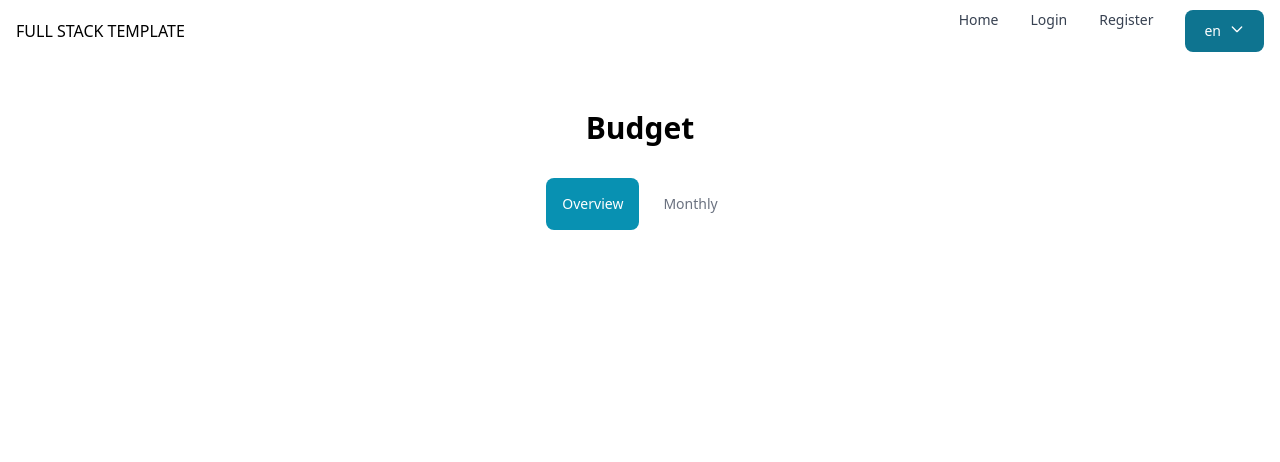
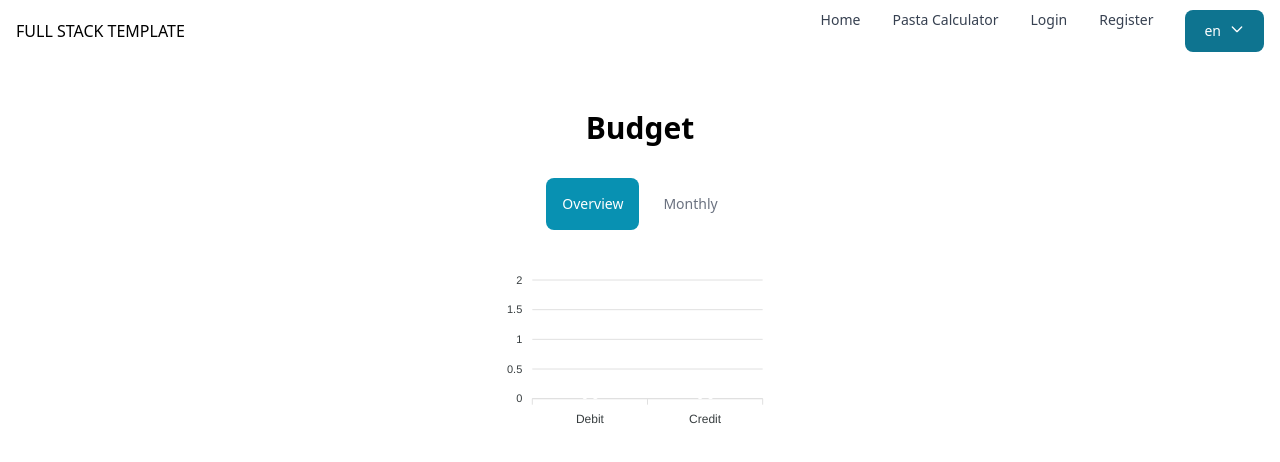
Before and after one commit to 104-Berlin/james-tools, a React (Vite) app in the folder frontend/: page /budget in a window 1280 px wide. Shown: the top 462 px of the page. Built offline with nearby package versions, Linux system fonts and the light colour scheme; no server answers.

Commit message:
Added pasta calculation and some charts

```diff
--- a/frontend/package.json
+++ b/frontend/package.json
@@ -10,12 +10,14 @@
     "preview": "vite preview"
   },
   "dependencies": {
+    "apexcharts": "^3.54.1",
     "axios": "^1.7.7",
     "flowbite-react": "^0.10.2",
     "https": "^1.0.0",
     "i18next": "^23.16.5",
     "i18next-http-backend": "^2.6.2",
     "react": "^18.3.1",
+    "react-apexcharts": "^1.5.0",
     "react-dom": "^18.3.1",
     "react-i18next": "^15.1.1",
     "react-icons": "^5.3.0",
--- /dev/null
+++ b/frontend/public/locales/de/pasta_ratio.json
@@ -0,0 +1,6 @@
+{
+    "sm": "Klein",
+    "md": "Mittel",
+    "lg": "Groß",
+    "xl": "Extra groß"
+}
--- a/frontend/public/locales/de/translation.json
+++ b/frontend/public/locales/de/translation.json
@@ -6,5 +6,6 @@
     "budget": "Budget",
     "profile": "Profil",
     "delete": "Löschen",
-    "add": "Hinzufügen"
+    "add": "Hinzufügen",
+    "pasta_ratio_header": "Pasta Rechner"
 }
--- /dev/null
+++ b/frontend/public/locales/en/pasta_ratio.json
@@ -0,0 +1,6 @@
+{
+    "sm": "Small",
+    "md": "Medium",
+    "lg": "Large",
+    "xl": "Extra Large"
+}
--- a/frontend/public/locales/en/translation.json
+++ b/frontend/public/locales/en/translation.json
@@ -6,5 +6,6 @@
     "budget": "Budget",
     "profile": "Profile",
     "delete": "Delete",
-    "add": "Add"
+    "add": "Add",
+    "pasta_ratio_header": "Pasta Calculator"
 }
--- a/frontend/src/App.tsx
+++ b/frontend/src/App.tsx
@@ -7,6 +7,7 @@ import Profile from "./routes/Profile";
 import Register from "./routes/Register";
 import Login from "./routes/Login";
 import Budget from "./routes/Budget";
+import PastaRatio from "./routes/PastaRatio";
 
 function App() {
   const router = createBrowserRouter([
@@ -17,6 +18,10 @@ function App() {
     {
       path: "/profile",
       element: <Profile />,
+    },
+    {
+      path: "/pasta_ratio",
+      element: <PastaRatio />,
     },
     {
       path: "/budget",
--- /dev/null
+++ b/frontend/src/components/Charts.tsx
@@ -0,0 +1,87 @@
+import { ApexOptions } from "apexcharts";
+import Chart from "react-apexcharts";
+
+
+export type PieChartProps = {
+    data: number[];
+}
+
+export function PieChart({ data }: PieChartProps) {
+    let options: ApexOptions = {
+        labels: ["Debit", "Credit"],
+        legend: {
+            show: false,
+            position: "bottom"
+        },
+        dataLabels: {
+            enabled: true,
+        }
+    };
+
+    return (
+        <Chart type="pie" options={options} series={data} />
+    )
+}
+
+export type BarChartProps = {
+    data: ApexAxisChartSeries | ApexNonAxisChartSeries;
+}
+
+export function BarChart({ data }: BarChartProps) {
+    let options: ApexOptions = {
+        chart: {
+            toolbar: {
+                show: false,
+            },
+            zoom: {
+                enabled: false,
+
+            }
+        },
+        plotOptions: {
+            bar: {
+                horizontal: false,
+                borderRadius: 5,
+                colors: {
+                    ranges: [
+                        {
+                            from: 0,
+                            to: 0,
+                            color: '#FF5733' // Rot für Debit
+                        },
+                        {
+                            from: 1,
+                            to: 1,
+                            color: '#33FF57' // Grün für Credit
+                        }
+                    ]
+                }
+            }
+        },
+        xaxis: {
+            categories: ["Debit", "Credit"],
+
+        },
+        fill: {
+            opacity: 1
+        },
+        dataLabels: {
+            enabled: true,
+            formatter: (val) => {
+                return val + " €"
+            }
+        },
+        tooltip: {
+            y: {
+                formatter: (val) => {
+                    return val + " €"
+                }
+            }
+        },
+        colors: ['#FF5733', '#33FF57']
+    }
+
+    return (
+        <Chart type="bar" series={data} options={options} />
+    )
+}
--- a/frontend/src/components/EditField.tsx
+++ b/frontend/src/components/EditField.tsx
@@ -73,6 +73,10 @@ export default function EditField(props: EditFieldProps) {
     }
 
     let id = props.id ?? "edit_field";
+    let pattern = undefined;
+    if (type === "number") {
+        pattern = "[0-9]*";
+    }
 
     return (
         <div
@@ -82,7 +86,7 @@ export default function EditField(props: EditFieldProps) {
             <div className={props.style === "button" ? "flex" : ""}>
                 <input
                     id={id}
-                    value={editing ? editValue : props.value}
+                    value={(editing && !props.onChange) ? editValue : props.value}
                     disabled={!editing}
                     autoFocus={props.autoFocus}
                     onChange={(e) => { handleChange(e.target.value) }}
@@ -91,6 +95,7 @@ export default function EditField(props: EditFieldProps) {
                     onSubmit={submit}
                     ref={inputRef}
                     className={final_css}
+                    pattern={pattern}
                 />
 
                 {(props.style !== "button" || editing) ? null :
--- a/frontend/src/components/Header.tsx
+++ b/frontend/src/components/Header.tsx
@@ -17,6 +17,9 @@ function Header() {
             <Navbar.Collapse>
                 <Navbar.Link href="/">
                     {t("home")}
+                </Navbar.Link>
+                <Navbar.Link href="pasta_ratio">
+                    {t("pasta_ratio_header")}
                 </Navbar.Link>
                 <ProtectedRoute>
                     <Navbar.Link href="/budget">
--- a/frontend/src/provider/AuthProvider.tsx
+++ b/frontend/src/provider/AuthProvider.tsx
@@ -13,21 +13,17 @@ export function AuthProvider({ children }: PropsWithChildren<{}>) {
 
     let setToken = (value?: string) => {
         if (value) {
+            axios.defaults.headers.common["Authorization"] = `Bearer ${token}`;
+            console.log("Setting token to: ", value);
+            localStorage.setItem("token", value);
             _setToken(value);
         } else {
+            delete axios.defaults.headers.common["Authorization"];
+            console.log("Removed token");
+            localStorage.removeItem("token");
             _setToken(null);
         }
     }
-
-    useEffect(() => {
-        if (token) {
-            axios.defaults.headers.common["Authorization"] = `Bearer ${token}`;
-            localStorage.setItem("token", token);
-        } else {
-            delete axios.defaults.headers.common["Authorization"];
-            localStorage.removeItem("token");
-        }
-    }, [token])
 
     const contextValue = useMemo(() => ({ token, setToken }), [token]);
 
--- a/frontend/src/routes/Budget.tsx
+++ b/frontend/src/routes/Budget.tsx
@@ -4,20 +4,33 @@ import { addMonthly, Monthly as TMonthly, getMonthly, updateMonthly, deleteMonth
 import { KeyboardEvent, useEffect, useState } from "react";
 import DataTable from "../components/DataTable";
 import EditField from "../components/EditField";
+import { BarChart, PieChart } from "../components/Charts";
+import { ApexOptions } from "apexcharts";
 
 
 export default function Budget() {
     let { t } = useTranslation("budget");
+    let [monthly, setMonthly] = useState<TMonthly[]>([]);
+
+    const fetchMonthly = () => {
+        getMonthly().then((res) => {
+            setMonthly(res.data);
+        });
+    };
+
+    useEffect(() => {
+        fetchMonthly();
+    }, []);
 
     return (
         <div className="flex flex-col justify-center items-center p-4">
             <h1 className="font-extrabold text-3xl p-8">Budget</h1>
             <Tabs variant="pills" className="w-full items-center justify-center">
                 <Tabs.Item title={t("overview")}>
-                    <Overview />
+                    <Overview monthly={monthly} />
                 </Tabs.Item>
                 <Tabs.Item title={t("monthly")}>
-                    <Monthly />
+                    <Monthly monthly={monthly} fetchMonthly={fetchMonthly} setMonthly={setMonthly} />
                 </Tabs.Item>
             </Tabs>
         </div>
@@ -25,36 +38,42 @@ export default function Budget() {
 }
 
 type OverviewProps = {
+    monthly: TMonthly[];
 }
 
-function Overview(_: OverviewProps) {
+function Overview(props: OverviewProps) {
+    const { t } = useTranslation("budget");
+
+    let data = props.monthly.reduce((acc, row) => {
+        return [acc[0] + row.debit, acc[1] + row.credit];
+    }, [0, 0]);
+
+
+    let series: ApexAxisChartSeries = [{
+        name: "Saldo",
+        data: [{
+            x: t("debit"), y: data[0], fillColor: "#FF5733"
+        }, { x: t("credit"), y: data[1], fillColor: "#33FF57" }],
+        group: "Overview"
+    }];
+
     return (
         <div>
-
-        </div>
+            <BarChart data={series} />
+        </div >
     )
 }
 
 type MonthlyProps = {
-
+    monthly: TMonthly[];
+    setMonthly: (monthly: TMonthly[]) => void;
+    fetchMonthly: () => void;
 }
 
-function Monthly(_: MonthlyProps) {
+function Monthly(props: MonthlyProps) {
     const { t } = useTranslation("budget");
-    const [budgets, setBudgets] = useState<TMonthly[]>([]);
     const [addModalOpen, setAddModalOpen] = useState(false);
 
-
-    const fetchBudgets = () => {
-        getMonthly().then((res) => {
-            console.log("Refetched monthly budgets: ", res.data);
-            setBudgets(res.data);
-        });
-    };
-
-    useEffect(() => {
-        fetchBudgets();
-    }, []);
 
     return (
         <div className="w-screen items-start justify-center py-4 px-32">
@@ -65,22 +84,21 @@ function Monthly(_: MonthlyProps) {
                         { key: "debit", label: t("debit"), canEdit: true },
                         { key: "credit", label: t("credit"), canEdit: true }
                     ]}
-                    data={budgets}
-                    footer={budgets.reduce((acc, row) => {
+                    data={props.monthly}
+                    footer={props.monthly.reduce((acc, row) => {
                         return { ...acc, position: acc.position + row.credit - row.debit, credit: acc.credit + row.credit, debit: acc.debit + row.debit }
                     }, { credit: 0, debit: 0, id: "footer_row", position: 0 })
                     }
                     onDelete={(row_index) => {
-                        let rows = row_index.map((index) => budgets[index])
+                        let rows = row_index.map((index) => props.monthly[index])
 
-                        console.log("Deleting from ", budgets, row_index);
                         // Update state
-                        let newBudgets = [...budgets];
+                        let newBudgets = [...props.monthly];
 
                         let quickLookup = new Set(row_index);
 
                         newBudgets = newBudgets.filter((_, row) => !quickLookup.has(row));
-                        setBudgets(newBudgets);
+                        props.setMonthly(newBudgets);
 
                         deleteMonthly(rows.map((row) => row.id.toString()));
                     }}
@@ -88,15 +106,15 @@ function Monthly(_: MonthlyProps) {
                     onEdit={(row_index, key, value) => {
                         console.log("Edit", row_index, key, value);
 
-                        let row = budgets[row_index];
+                        let row = props.monthly[row_index];
 
                         // Update state
-                        let newBudgets = [...budgets];
+                        let newBudgets = [...props.monthly];
                         newBudgets[row_index] = {
                             ...row,
                             [key]: value
                         };
-                        setBudgets(newBudgets);
+                        props.setMonthly(newBudgets);
 
                         updateMonthly({
                             id: row.id.toString(),
@@ -107,7 +125,7 @@ function Monthly(_: MonthlyProps) {
 
             <AddMonthlyModal open={addModalOpen} onSubmit={() => {
                 setAddModalOpen(false);
-                fetchBudgets();
+                props.fetchMonthly();
             }} />
         </div>
     )
```
Also changed, not shown: frontend/src/routes/PastaRatio.tsx (added, +43 -0 lines), 1 other file (tests, documents, lock files or other folders).
